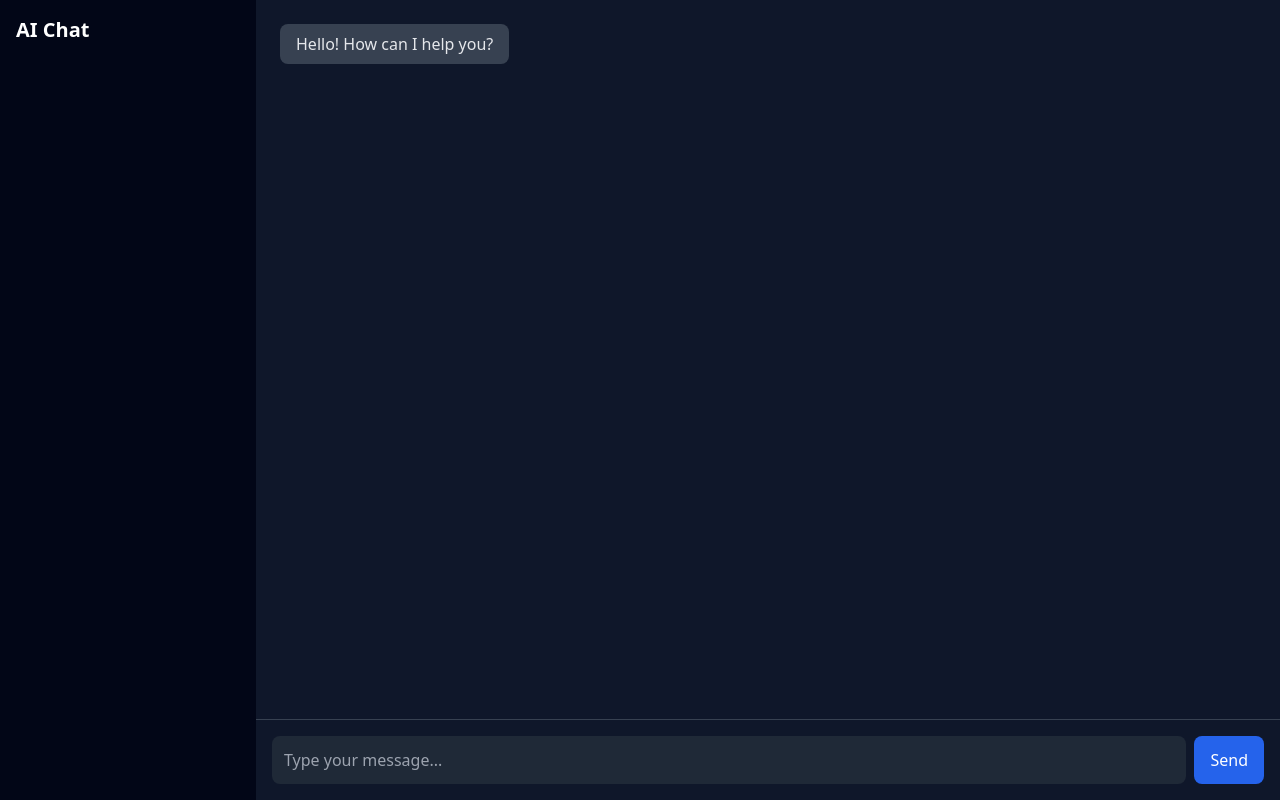
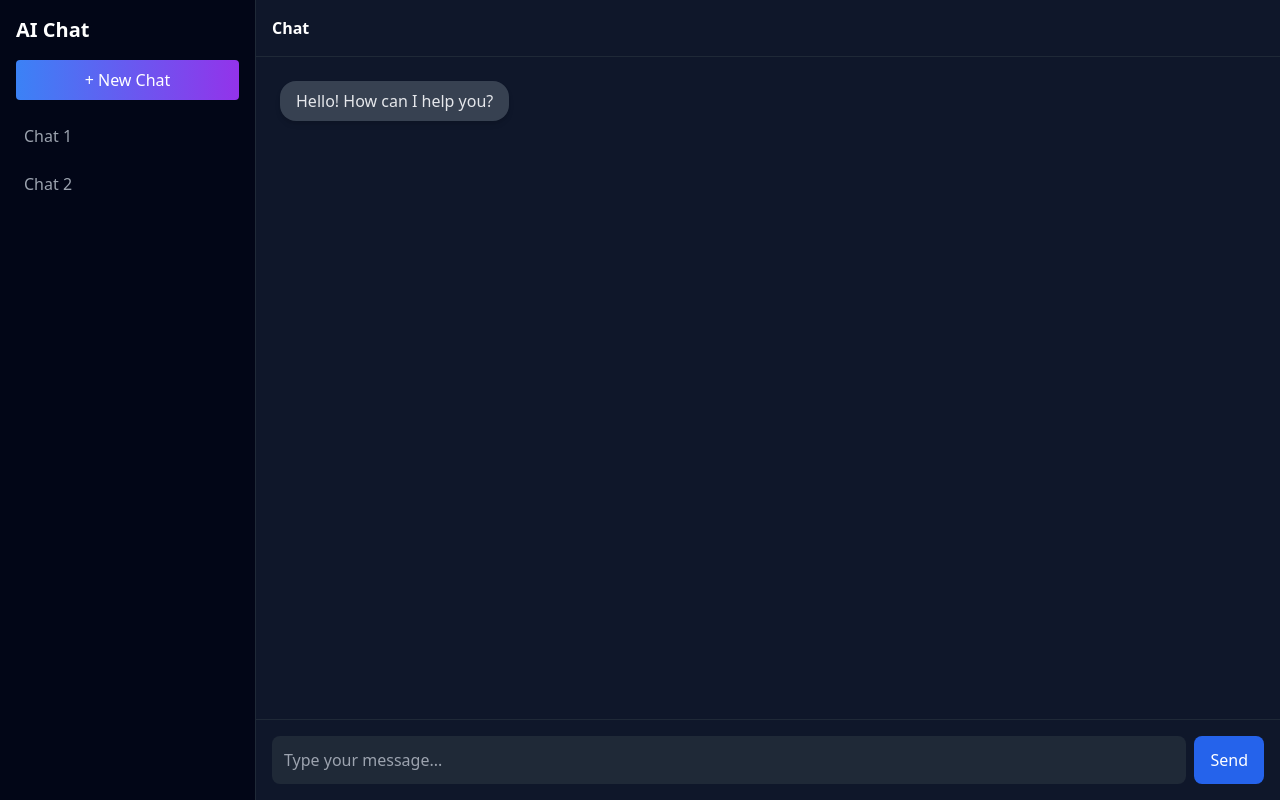
Before and after one commit to COZYkrish/Real-Time-AI-Chat-App, a React (Vite) app: page / in a window 1280 px wide. Built offline with nearby package versions, Linux system fonts and the light colour scheme.

Commit message:
DAY 1 COMPLETE — Chat UI with animations, typing indicator, auto-scroll

```diff
--- a/package.json
+++ b/package.json
@@ -10,6 +10,7 @@
     "preview": "vite preview"
   },
   "dependencies": {
+    "framer-motion": "^12.38.0",
     "react": "^19.2.4",
     "react-dom": "^19.2.4"
   },
--- a/src/components/ChatBubble.jsx
+++ b/src/components/ChatBubble.jsx
@@ -1,17 +1,26 @@
+import { motion } from "framer-motion";
+
 export default function ChatBubble({ role, content }) {
   const isUser = role === "user";
 
   return (
-    <div className={`flex mb-4 ${isUser ? "justify-end" : "justify-start"}`}>
+    <motion.div
+      initial={{ opacity: 0, y: 20, scale: 0.95 }}
+      animate={{ opacity: 1, y: 0, scale: 1 }}
+      transition={{ duration: 0.3 }}
+      className={`flex mb-4 ${
+        isUser ? "justify-end" : "justify-start"
+      }`}
+    >
       <div
-        className={`px-4 py-2 rounded-lg max-w-lg ${
+        className={`px-4 py-2 rounded-2xl max-w-lg shadow-md ${
           isUser
-            ? "bg-blue-600 text-white"
+            ? "bg-gradient-to-r from-blue-500 to-purple-600 text-white"
             : "bg-gray-700 text-gray-200"
         }`}
       >
         {content}
       </div>
-    </div>
+    </motion.div>
   );
 }
--- a/src/pages/ChatPage.jsx
+++ b/src/pages/ChatPage.jsx
@@ -1,4 +1,5 @@
 import { useState, useEffect, useRef } from "react";
+import { motion } from "framer-motion";
 import ChatBubble from "../components/ChatBubble";
 
 export default function ChatPage() {
@@ -28,7 +29,7 @@ export default function ChatPage() {
     setMessages((prev) => [...prev, userMessage]);
     setInput("");
 
-    // Show typing
+    // Typing indicator ON
     setIsTyping(true);
 
     // Fake AI response
@@ -44,15 +45,37 @@ export default function ChatPage() {
   };
 
   return (
-    <div className="flex h-screen bg-[#0f172a] text-white">
+    <motion.div
+      initial={{ opacity: 0 }}
+      animate={{ opacity: 1 }}
+      className="flex h-screen bg-[#0f172a] text-white"
+    >
 
       {/* Sidebar */}
-      <div className="w-64 bg-[#020617] p-4">
-        <h1 className="text-xl font-bold">AI Chat</h1>
+      <div className="w-64 bg-[#020617] p-4 border-r border-gray-800">
+        <h1 className="text-xl font-bold mb-4">AI Chat</h1>
+
+        <button className="w-full bg-gradient-to-r from-blue-500 to-purple-600 p-2 rounded mb-4">
+          + New Chat
+        </button>
+
+        <div className="space-y-2 text-gray-400">
+          <div className="hover:bg-gray-800 p-2 rounded cursor-pointer">
+            Chat 1
+          </div>
+          <div className="hover:bg-gray-800 p-2 rounded cursor-pointer">
+            Chat 2
+          </div>
+        </div>
       </div>
 
       {/* Chat Area */}
       <div className="flex flex-col flex-1">
+
+        {/* Header */}
+        <div className="p-4 border-b border-gray-800 font-semibold">
+          Chat
+        </div>
 
         {/* Messages */}
         <div className="flex-1 overflow-y-auto p-6">
@@ -62,19 +85,19 @@ export default function ChatPage() {
 
           {/* Typing Indicator */}
           {isTyping && (
-            <div className="text-gray-400 flex gap-1 italic">
+            <div className="text-gray-400 flex gap-1 italic ml-2">
               <span className="animate-bounce">.</span>
               <span className="animate-bounce delay-100">.</span>
               <span className="animate-bounce delay-200">.</span>
             </div>
           )}
 
-          {/* Auto Scroll Anchor */}
+          {/* Auto scroll anchor */}
           <div ref={bottomRef} />
         </div>
 
         {/* Input Box */}
-        <div className="p-4 border-t border-gray-700">
+        <div className="p-4 border-t border-gray-800">
           <div className="flex gap-2">
 
             <input
@@ -99,6 +122,6 @@ export default function ChatPage() {
         </div>
 
       </div>
-    </div>
+    </motion.div>
   );
 }
```
Also changed, not shown: 1 other file (tests, documents, lock files or other folders).
